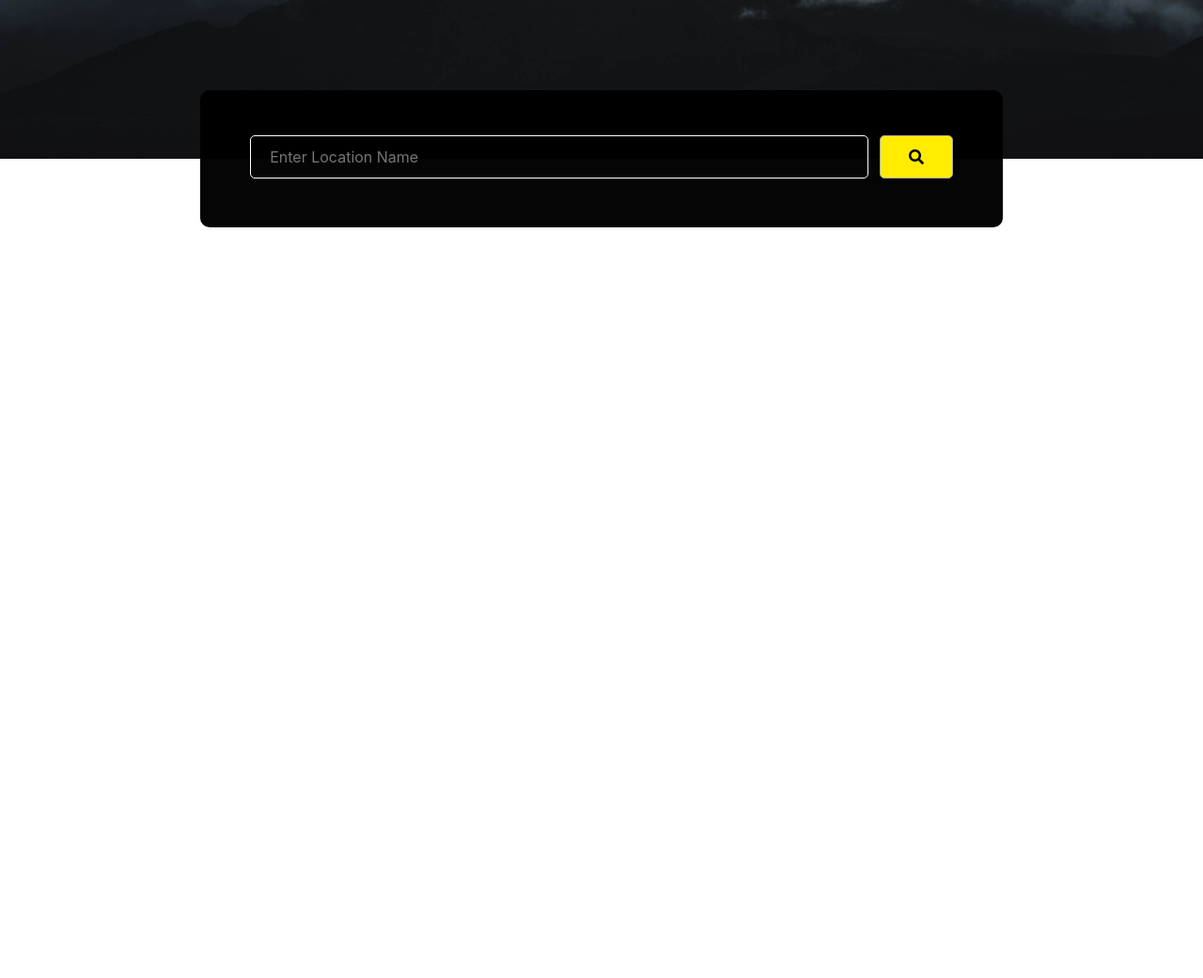
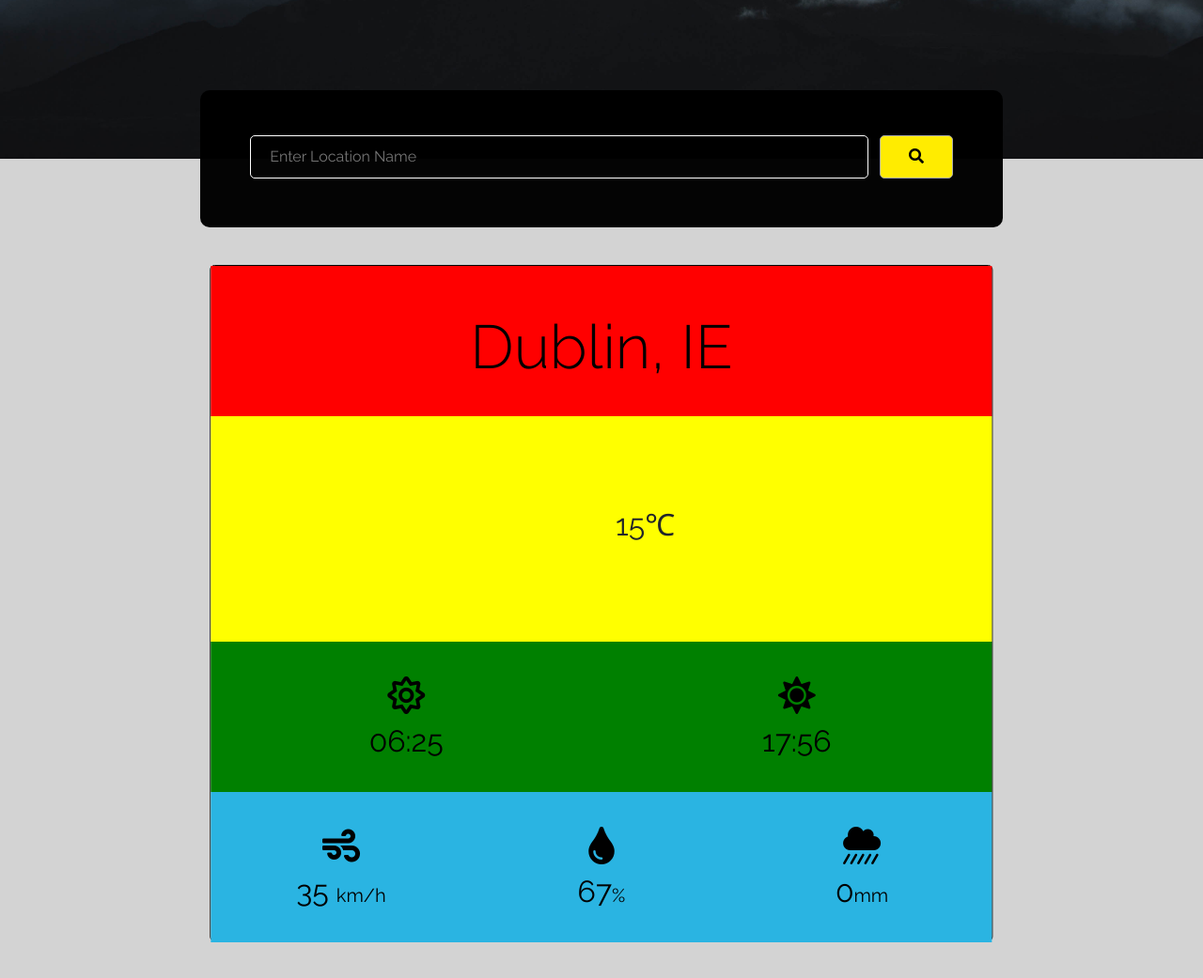
Before and after one commit to LouieOHagan/Simple-Weather-Website, a plain HTML site: page index.html in a window 1280 px wide. Shown: the part 511-1552 px from the top of the page at 94% size. Before the commit the page ends 800 px from the top, so only its background shows below. Drawn offline with nearby package versions, Linux system fonts and the light colour scheme.

Commit message:
Created boilerplate code for display current weather data and made mockup/test of card to style correctly

```diff
--- a/assets/css/style.css
+++ b/assets/css/style.css
@@ -1,12 +1,21 @@
+@import url('https://fonts.googleapis.com/css?family=Raleway:200,300,400,700&display=swap');
+
 /* --------------------------Special Padding/Margin */
 
 * {
     margin: 0;
     padding: 0;
     outline: none;
+    font-family: 'Raleway', sans-serif;
 }
 
-/* --------------------------Home Page */
+/* --------------------------Colours */
+
+.background{
+    background: lightgrey;
+}
+
+/* --------------------------Home Page - Landing Section */
 
 .hero-image{
     height: 85vh;
@@ -57,6 +66,8 @@
     border: 0.0625rem solid darkgray;
 }
 
+/* -------------Search bar errors classes - triggered by Javascript in weather-api.js*/
+
 .emptyTextError{
     color: red;
     padding: 0.15rem 0 0 2.5rem;
@@ -78,3 +89,71 @@
 .ifErrorBorder{
     border: 1px solid red;
 }
+
+/* --------------------------Home Page - Main Section */
+
+.main-section{
+    height: 100vh;
+    position: relative;
+}
+
+.currentWeatherCard{
+    margin: 0 auto;
+    height: 45rem;
+    background: white;
+    border: 1px black solid;
+    border-radius: 5px;
+    position: absolute;
+    top: 50%;
+    left: 50%;
+    transform: translate(-50%,-50%);
+    width: 80rem;
+}
+
+.currentWeatherCard .col{
+    margin: auto;
+}
+
+.location {
+    height: 10rem;
+    background: red;
+}
+
+.location h2{
+    color: black;
+    font-size: 65px;
+    text-align: center;
+    margin-top: 20px;
+    font-weight: 300;
+}
+
+.weatherMain {
+    height: 15rem;
+    background: yellow;
+}
+
+.sunTimes {
+    height: 10rem;
+    background: green;
+}
+.weatherForecast {
+    height: 10rem;
+    background: rgb(42, 180, 226);
+}
+
+.weatherForecast h2,
+.sunTimes h2{
+    text-align: center;
+    color: black;
+}
+
+.currentWeatherCard i {
+    display: block;
+    font-size: 40px;
+    color: black;
+    padding: 10px 0;
+}
+
+.currentWeatherCard span{
+    font-size: 20px;
+}
--- a/index.html
+++ b/index.html
@@ -11,7 +11,8 @@
     <link rel="stylesheet" href="./assets/css/style.css" type="text/css">
 </head>
 <body>
-<div class="container-fluid">
+<div class="container-fluid background">
+    <section class="landing-section">
         <div class="row">
             <div class="col-12 hero-image hero-text">
                 <img src="./assets/images/landing-image-text.png" alt="Text" />
@@ -22,6 +23,7 @@
 
                 <div class="row">
                     <div class="col-12 search-box">
+
                         <input id="searchInput" class="search-bar" type="text" placeholder="Enter Location Name">
                         <button id="searchButton" class="search-btn"><i class="fas fa-search"></i></button>
                     </div>
@@ -35,8 +37,58 @@
 
             </div>
         </div>
+    </section>
 
+    <section class="main-section">
+        <div class="row">
+            <div class="col-8 currentWeatherCard">
 
+                <div class="row location">
+                    <div class="col col-12">
+                        <h2>Dublin, IE</h2>
+                    </div>
+                </div>
+
+                <div class="row weatherMain">
+                <!-- Weather Icon-->
+                    <div class="col col-6">
+
+                    </div>
+                <!-- Temperature and Weather Description-->
+                    <div class="col col-6">
+                        <h2>15&#8451;</h2>
+                    </div>
+                </div>
+
+                <div class="row sunTimes">
+                <!-- Sun Rise Icon and Time-->
+                    <div class="col col-5">
+                        <h2><i class="far fa-sun"></i>06:25</h2>
+                    </div>
+                <!-- Sun Set Icon and Time-->
+                    <div class="col col-5">
+                        <h2><i class="fas fa-sun"></i>17:56</h2>
+                    </div>
+                </div>
+
+                <div class="row weatherForecast">
+                <!-- Wind Icon and Speed-->
+                    <div class="col col-4">
+                        <h2><i class="fas fa-wind"></i>35 <span class="unit">km/h</span></h2>
+                    </div>
+                <!-- Humidity Icon and Humidity-->
+                    <div class="col col-4">
+                        <h2><i class="fas fa-tint"></i>67<span class="unit">&#37;</span></h2>
+                    </div>
+                <!-- Rain Icon and Precipitation-->
+                    <div class="col col-4">
+                        <h2><i class="fas fa-cloud-showers-heavy"></i>0<span class="unit">mm</span></h2>
+                    </div>
+                </div>
+
+            </div>
+        </div>
+    </section>
 </div>
 
 
```
Lines whose indentation alone changed are shown as unchanged.
